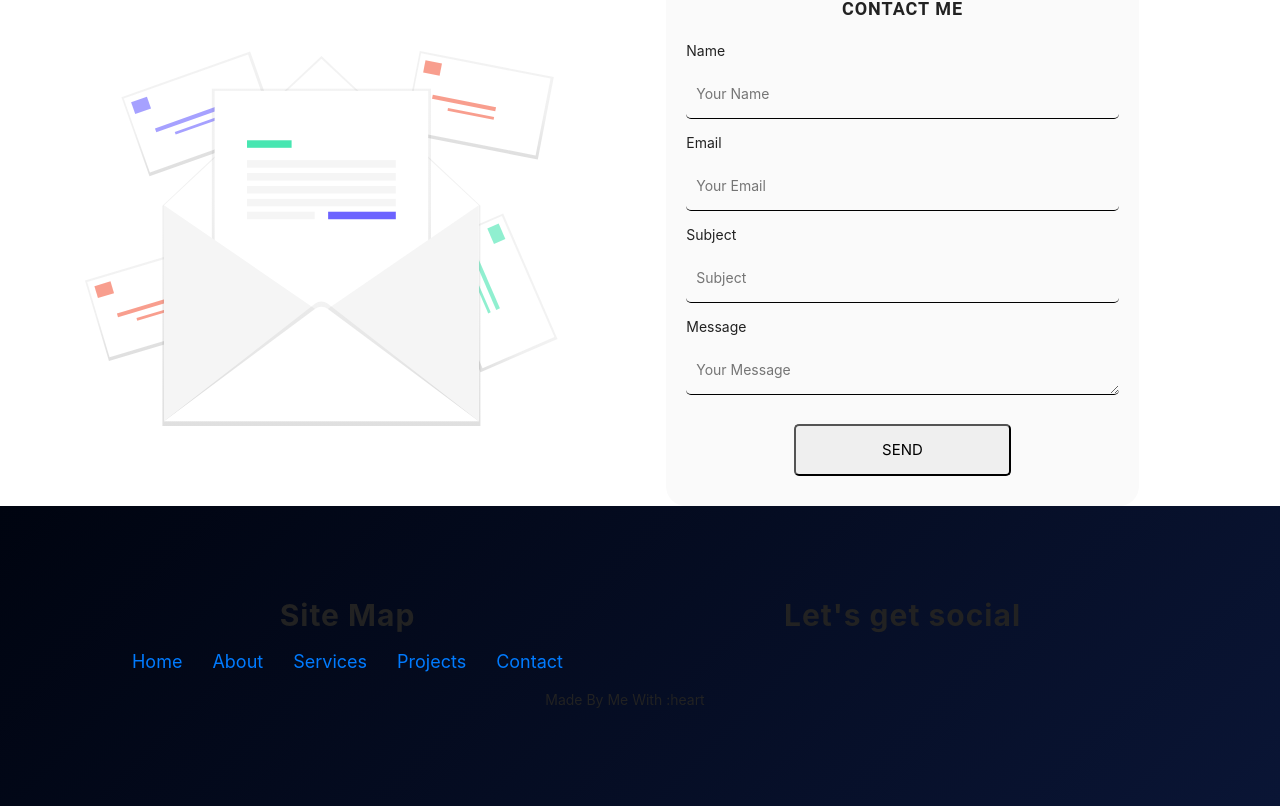
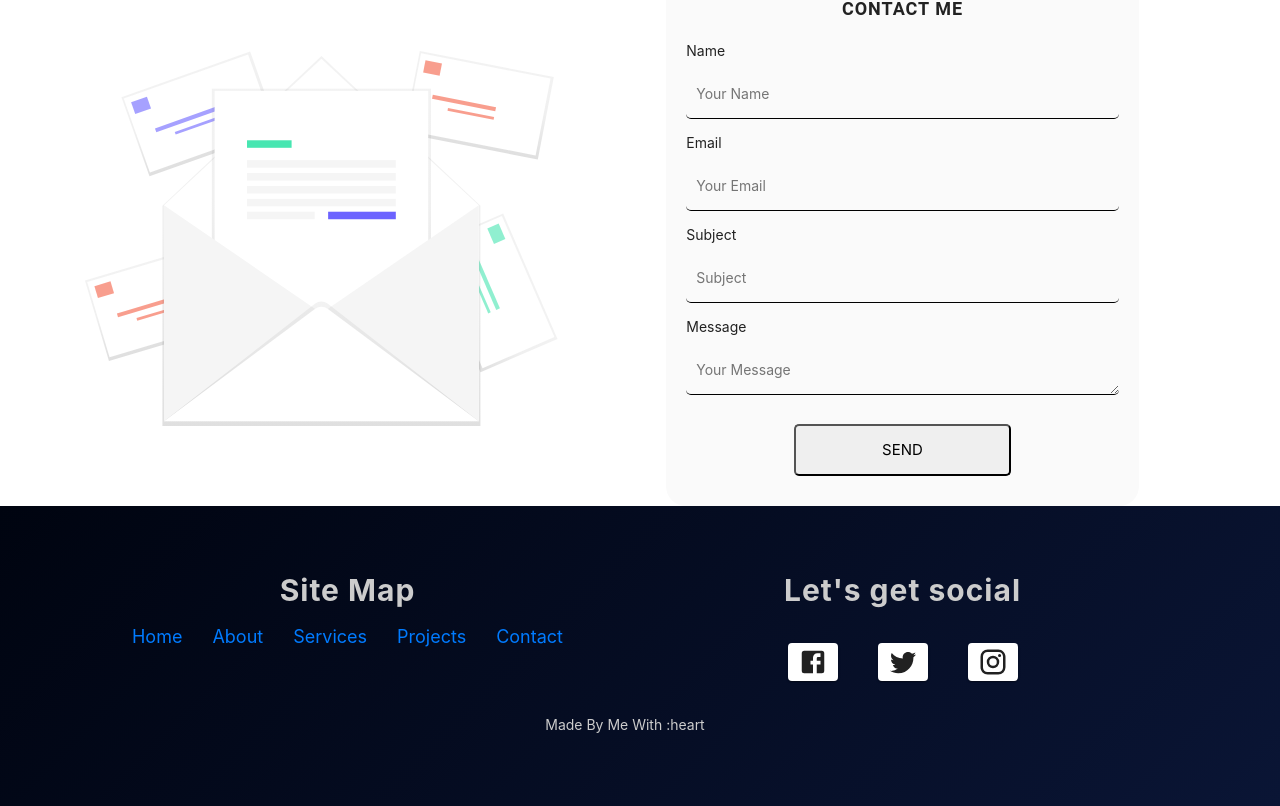
Before and after one commit to The-macharia/react-portfolio, a React (Create React App) app: page / in a window 1280 px wide. Shown: the part 2331-3137 px from the top of the page. Built offline with nearby package versions, Linux system fonts and the light colour scheme.

Commit message:
style: style the footer

```diff
--- a/src/App.js
+++ b/src/App.js
@@ -11,6 +11,11 @@ import Backdrop from "./components/Backdrop";
 import DescriptionIcon from "@material-ui/icons/Description";
 import LinkedInIcon from "@material-ui/icons/LinkedIn";
 import GitHubIcon from "@material-ui/icons/GitHub";
+
+import FacebookIcon from "@material-ui/icons/Facebook";
+import InstagramIcon from "@material-ui/icons/Instagram";
+import TwitterIcon from "@material-ui/icons/Twitter";
+
 import { ReactComponent as PythonLogo } from "./assets/python.svg";
 import { ReactComponent as JsLogo } from "./assets/js.svg";
 import { ReactComponent as HtmlLogo } from "./assets/html.svg";
@@ -80,7 +85,26 @@ class App extends Component {
         ],
       },
     ],
-    social: ["twitter", "dev"],
+    social: [
+      {
+        facebook: {
+          icon: <FacebookIcon style={{ fontSize: "3rem" }} />,
+          href: "https://www.facebook.com",
+        },
+      },
+      {
+        twitter: {
+          icon: <TwitterIcon style={{ fontSize: "3rem" }} />,
+          href: "https://www.twitter.com",
+        },
+      },
+      {
+        instagram: {
+          icon: <InstagramIcon style={{ fontSize: "3rem" }} />,
+          href: "https://www.instagram.com",
+        },
+      },
+    ],
   };
 
   hideBackdropToggler = () =>
@@ -103,7 +127,7 @@ class App extends Component {
           <Projects />
           <Contact form={this.state.form} />
         </main>
-        <Footer links={this.state.links} />
+        <Footer links={this.state.links} social={this.state.social} />
 
         <Global
           styles={css`
@@ -168,13 +192,6 @@ class App extends Component {
               border: none !important;
             }
 
-            footer {
-              display: flex;
-              align-items: center;
-              height: 30rem;
-              background-image: linear-gradient(135deg, #000410, #0a1535);
-            }
-
             ${"" /* MEDIA QUERIES */}
 
             @media (max-width: 600px) {
@@ -184,9 +201,15 @@ class App extends Component {
               .container-fluid  */} {
                 min-height: 100vh;
               }
+              .row {
+                margin: 1rem 0;
+              }
               .svg-box {
                 height: 50vh !important;
                 margin-bottom: 2rem;
+              }
+              .hideCol {
+                display: none;
               }
               nav {
                 background-color: #fff;
--- a/src/components/Form/Form.js
+++ b/src/components/Form/Form.js
@@ -11,6 +11,10 @@ const Form = (props) => {
     margin: 0 auto;
     display: flex;
     flex-direction: column;
+
+    @media (max-width: 600px) {
+      width: 100%;
+    }
 
     h5 {
       font-size: 1.8rem;
@@ -73,7 +77,7 @@ const Form = (props) => {
 
   return (
     <StyledForm onSubmit={props.submitHandler}>
-      <h5>Contact Me</h5>
+      <h5>Contact Me </h5>
       {inputs}
       <button type="submit">Send</button>
     </StyledForm>
--- a/src/components/Heading.js
+++ b/src/components/Heading.js
@@ -18,7 +18,7 @@ const Heading = (props) => {
 
   return (
     <Grid item xs={12} style={styles}>
-      <h1 style={{ fontSize: "3rem" }}>{props.title}</h1>
+      <h1 style={{ fontSize: "3rem", color: props.color }}>{props.title}</h1>
       {subtitle}
     </Grid>
   );
--- a/src/containers/Contact.js
+++ b/src/containers/Contact.js
@@ -81,7 +81,7 @@ class Contact extends Component {
         <Heading title="Say Hello" mb="3rem" />
         <Container>
           <Row style={{ width: "100%" }}>
-            <Col md={6}>
+            <Col md={6} className="hideCol">
               <MailLogo style={{ width: "90%" }} />
             </Col>
             <Col md={6}>
--- a/src/containers/Footer.js
+++ b/src/containers/Footer.js
@@ -5,25 +5,73 @@ import Container from "react-bootstrap/Container";
 import Col from "react-bootstrap/Col";
 import Links from "../components/Navigation/Links";
 import Heading from "../components/Heading";
+import Paper from "@material-ui/core/Paper";
+import styled from "@emotion/styled";
 
 const Footer = (props) => {
+  const StyledFooter = styled("footer")`
+    display: flex;
+    align-items: center;
+    height: 30rem;
+    background-image: linear-gradient(135deg, #000410, #0a1535);
+    @media (max-width: 600px) {
+      .row {
+        flex-direction: column;
+        margin: 1rem 0;
+      }
+
+      .container {
+        padding: 0;
+      }
+      ul {
+        background-color: transparent;
+      }
+      h1 {
+        font-size: 2rem !important;
+      }
+    }
+  `;
   return (
-    <footer>
+    <StyledFooter>
       <Container>
         <Row style={{ width: "100%" }}>
-          <Col>
-            <Heading title={"Site Map"} />
+          <Col className="hideCol">
+            <Heading title={"Site Map"} color="#ccc" />
             <Links links={props.links} flex={"row"} />
           </Col>
           <Col>
-            <Heading title={"Let's get social"} />
+            <Heading title={"Let's get social"} color="#ccc" />
+            <span
+              style={{
+                width: "100%",
+                display: "flex",
+                justifyContent: "center",
+              }}
+            >
+              {props.social.map((design) =>
+                Object.entries(design).map((des) => (
+                  <a
+                    key={design}
+                    href={des[1].href}
+                    target="_blank"
+                    rel="noopener noreferrer"
+                  >
+                    <Paper style={{ margin: "2rem", padding: ".4rem 0" }}>
+                      {des[1].icon}
+                    </Paper>
+                  </a>
+                ))
+              )}
+            </span>
           </Col>
         </Row>
         <Row style={{ width: "100%" }}>
-          <p style={{ margin: "0 auto" }}>Made By Me With :heart</p>
+          <p style={{ margin: "0 auto", color: "#ccc" }}>
+            Made By Me With :heart
+          </p>
         </Row>
       </Container>
-    </footer>
+    </StyledFooter>
   );
 };
 
```
